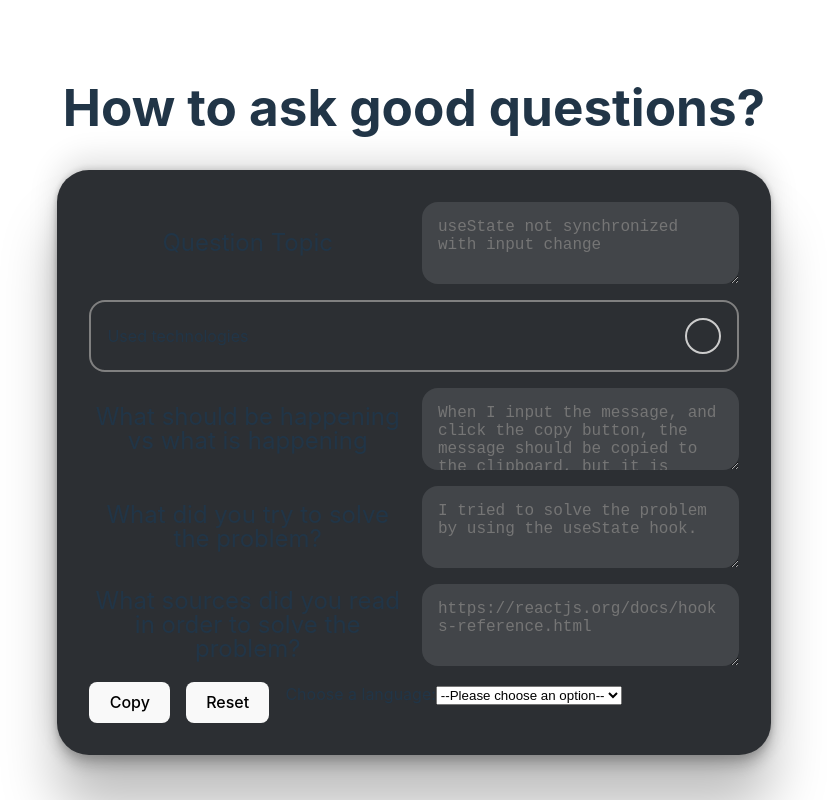
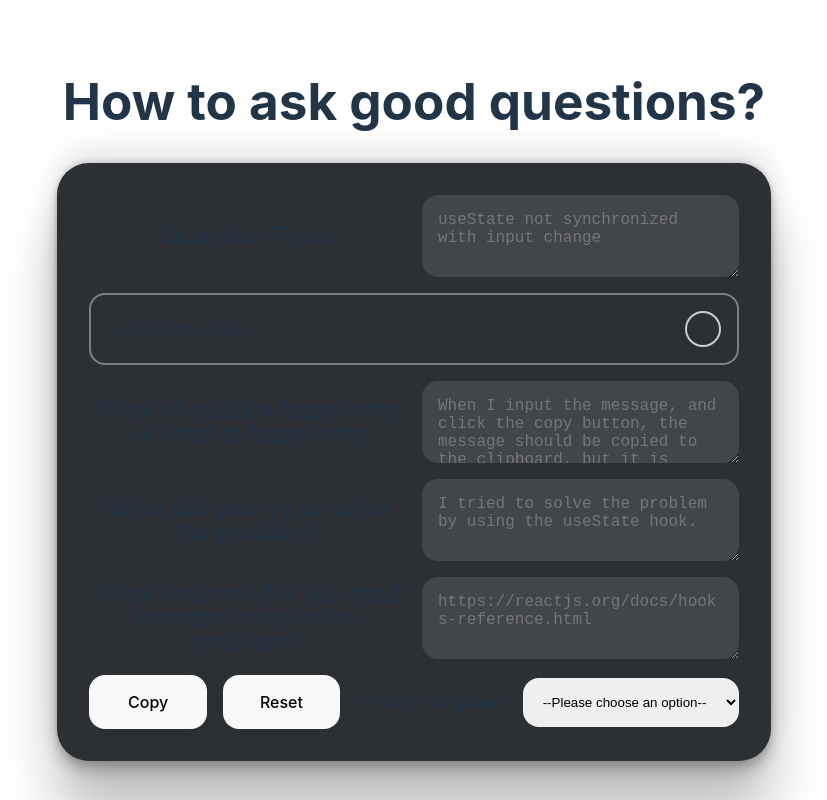
Before and after one commit to goodideagiver/how-to-ask-good-questions, a React (Vite) app: page / in a window 1280 px wide. Shown: the whole page, without its empty margins (226-1053 px from the left). Built offline with nearby package versions, Linux system fonts and the light colour scheme.

Commit message:
Unify control styles

```diff
--- /dev/null
+++ b/src/components/LanguageSelect/LanguageSelect.module.scss
@@ -0,0 +1,7 @@
+.input {
+	padding: 1rem;
+	margin-left: 1rem;
+	border-radius: 1rem;
+	border: 0;
+	text-align: center;
+}
--- a/src/components/LanguageSelect/LanguageSelect.tsx
+++ b/src/components/LanguageSelect/LanguageSelect.tsx
@@ -1,6 +1,8 @@
 import i18n, { t } from 'i18next';
 import { ChangeEvent } from 'react';
 import { useTranslation } from 'react-i18next';
+
+import classes from './LanguageSelect.module.scss';
 
 export const LanguageSelect = () => {
 	const langChangeHandler = (lang: string) => {
@@ -18,7 +20,12 @@ export const LanguageSelect = () => {
 	return (
 		<div>
 			<label htmlFor='lang-select'>{t('chooseLanguage')}:</label>
-			<select onChange={selectHandler} name='languages' id='lang-select'>
+			<select
+				className={classes.input}
+				onChange={selectHandler}
+				name='languages'
+				id='lang-select'
+			>
 				<option value=''>--Please choose an option--</option>
 				<option value='en'>ENG</option>
 				<option value='pl'>PL</option>
--- a/src/components/QuestionForm/QuestionForm.module.scss
+++ b/src/components/QuestionForm/QuestionForm.module.scss
@@ -37,4 +37,9 @@
 	display: flex;
 	gap: 1rem;
 	flex-wrap: wrap;
+	justify-content: space-between;
+	align-items: center;
+	button {
+		flex: 1;
+	}
 }
--- a/src/index.scss
+++ b/src/index.scss
@@ -51,6 +51,9 @@ button {
 	background-color: #1a1a1a;
 	cursor: pointer;
 	transition: border-color 0.25s;
+
+	padding: 1rem;
+	border-radius: 1rem;
 }
 button:hover {
 	border-color: #646cff;
```
